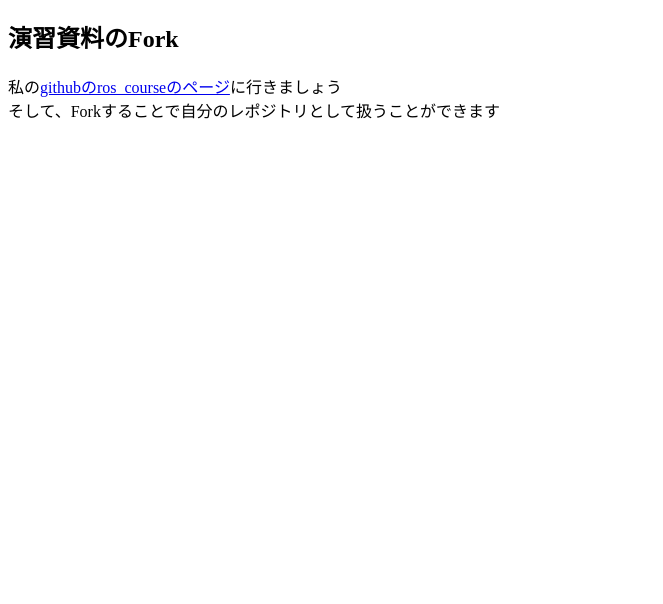
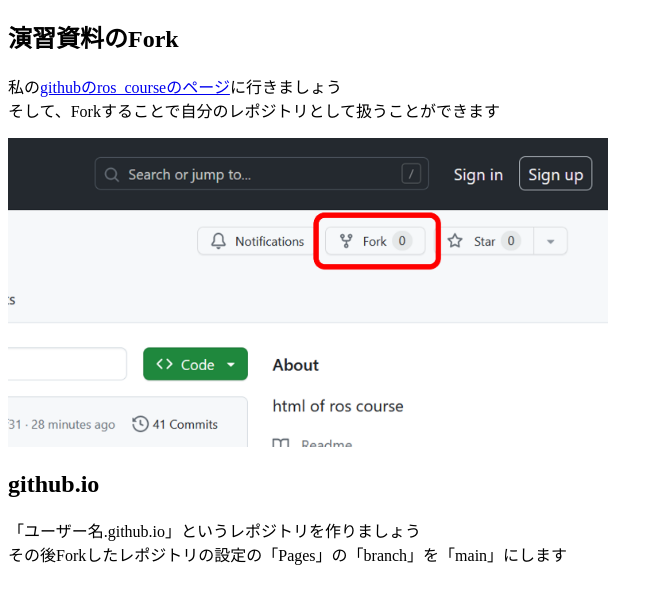
Before and after one commit to AoiYamashita/ros_course, a plain HTML site: page pages/git/practiceGit1.html in a window 1280 px wide. Shown: the part 70-674 px from the top of the page, without its empty margins (0-663 px from the left). Drawn offline with Linux system fonts and the light colour scheme.

Commit message:
add git 1

```diff
--- a/pages/git/practiceGit1.html
+++ b/pages/git/practiceGit1.html
@@ -10,7 +10,12 @@
     <h1>git 演習編</h1>
     <h2>演習資料のFork</h2>
     <p>私の<a href="https://github.com/AoiYamashita/ros_course">githubのros_courseのページ</a>に行きましょう<br>
-        そして、Forkすることで自分のレポジトリとして扱うことができます<br>
+        そして、Forkすることで自分のレポジトリとして扱うことができます
+    </p>
+    <img src="../../imgs/fork.png" width = 600>
+    <h2>github.io</h2>
+    <p>「ユーザー名.github.io」というレポジトリを作りましょう<br>
+        その後Forkしたレポジトリの設定の「Pages」の「branch」を「main」にします
     </p>
 </body>
 </html>
```
